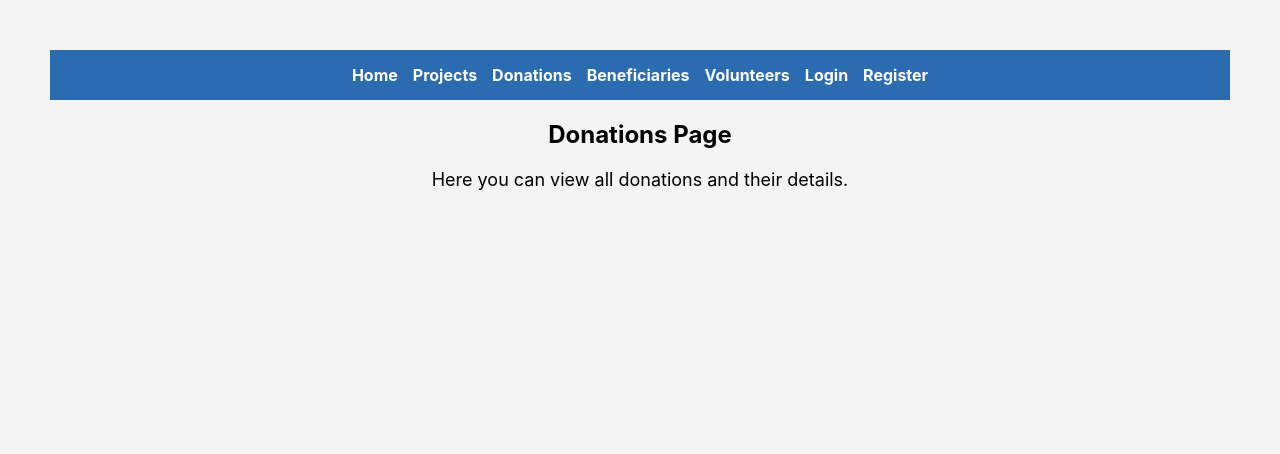
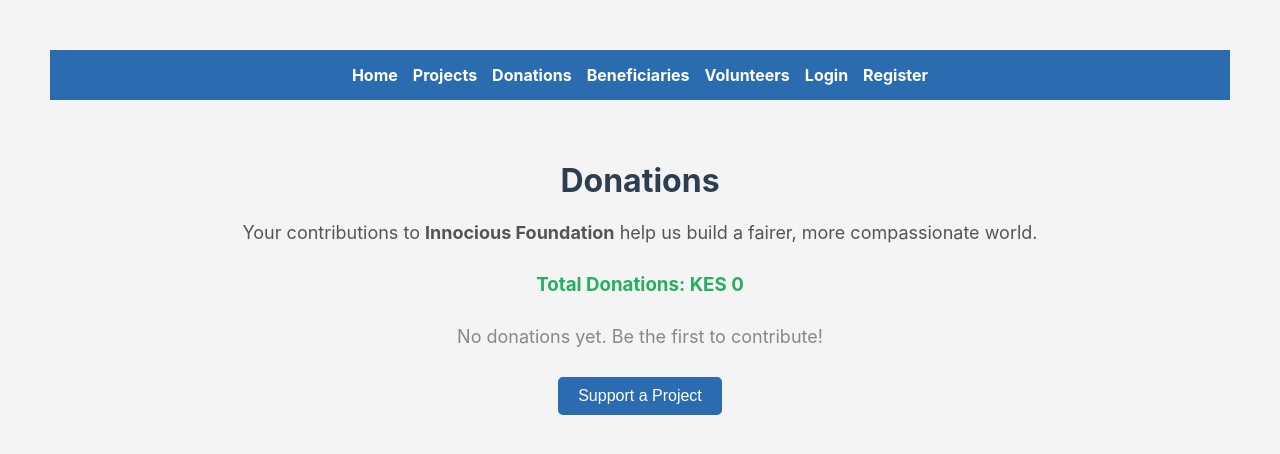
Before and after one commit to Omwami-dev/community-aid-frontend, a React (Create React App) app: page /donations in a window 1280 px wide. Shown: the top 454 px of the page. Built offline with nearby package versions, Linux system fonts and the light colour scheme.

Commit message:
update donations page with data

```diff
--- a/src/pages/DonationsPage.js
+++ b/src/pages/DonationsPage.js
@@ -1,12 +1,77 @@
 import React from "react";
+import { Link } from "react-router-dom";
 
 function DonationsPage() {
+  // Placeholder donations array (empty for now)
+  const donations = []; // no real donations yet
+
+  // Calculate total amount (will be 0 if empty)
+  const totalAmount = donations.reduce((sum, d) => sum + d.amount, 0);
+
   return (
-    <div>
-      <h2>Donations Page</h2>
-      <p>Here you can view all donations and their details.</p>
+    <div style={{ padding: "40px", maxWidth: "900px", margin: "auto" }}>
+      <h1 style={{ textAlign: "center", color: "#2c3e50" }}>Donations</h1>
+      <p style={{ textAlign: "center", color: "#555", marginBottom: "30px" }}>
+        Your contributions to <strong>Innocious Foundation</strong> help us build a
+        fairer, more compassionate world.
+      </p>
+
+      <h3 style={{ color: "#27ae60", textAlign: "center" }}>
+        Total Donations: KES {totalAmount.toLocaleString()}
+      </h3>
+
+      {donations.length === 0 ? (
+        <p style={{ textAlign: "center", marginTop: "30px", color: "#888" }}>
+          No donations yet. Be the first to contribute!
+        </p>
+      ) : (
+        <table
+          style={{
+            width: "100%",
+            borderCollapse: "collapse",
+            marginTop: "20px",
+            backgroundColor: "#f9f9f9",
+            borderRadius: "10px",
+            overflow: "hidden",
+          }}
+        >
+          <thead style={{ backgroundColor: "#27ae60", color: "white" }}>
+            <tr>
+              <th style={{ padding: "10px" }}>Donor</th>
+              <th style={{ padding: "10px" }}>Amount (KES)</th>
+              <th style={{ padding: "10px" }}>Date</th>
+            </tr>
+          </thead>
+          <tbody>
+            {donations.map((donation, index) => (
+              <tr key={index} style={{ textAlign: "center", borderBottom: "1px solid #ddd" }}>
+                <td style={{ padding: "10px" }}>{donation.donor}</td>
+                <td style={{ padding: "10px" }}>{donation.amount.toLocaleString()}</td>
+                <td style={{ padding: "10px" }}>{donation.date}</td>
+              </tr>
+            ))}
+          </tbody>
+        </table>
+      )}
+
+      <div style={{ textAlign: "center", marginTop: "30px" }}>
+        <Link to="/projects">
+          <button style={buttonStyle}>Support a Project</button>
+        </Link>
+      </div>
     </div>
   );
 }
 
+// Inline button style
+const buttonStyle = {
+  padding: "10px 20px",
+  fontSize: "16px",
+  cursor: "pointer",
+  backgroundColor: "#2b6cb0",
+  color: "white",
+  border: "none",
+  borderRadius: "5px",
+};
+
 export default DonationsPage;
```
